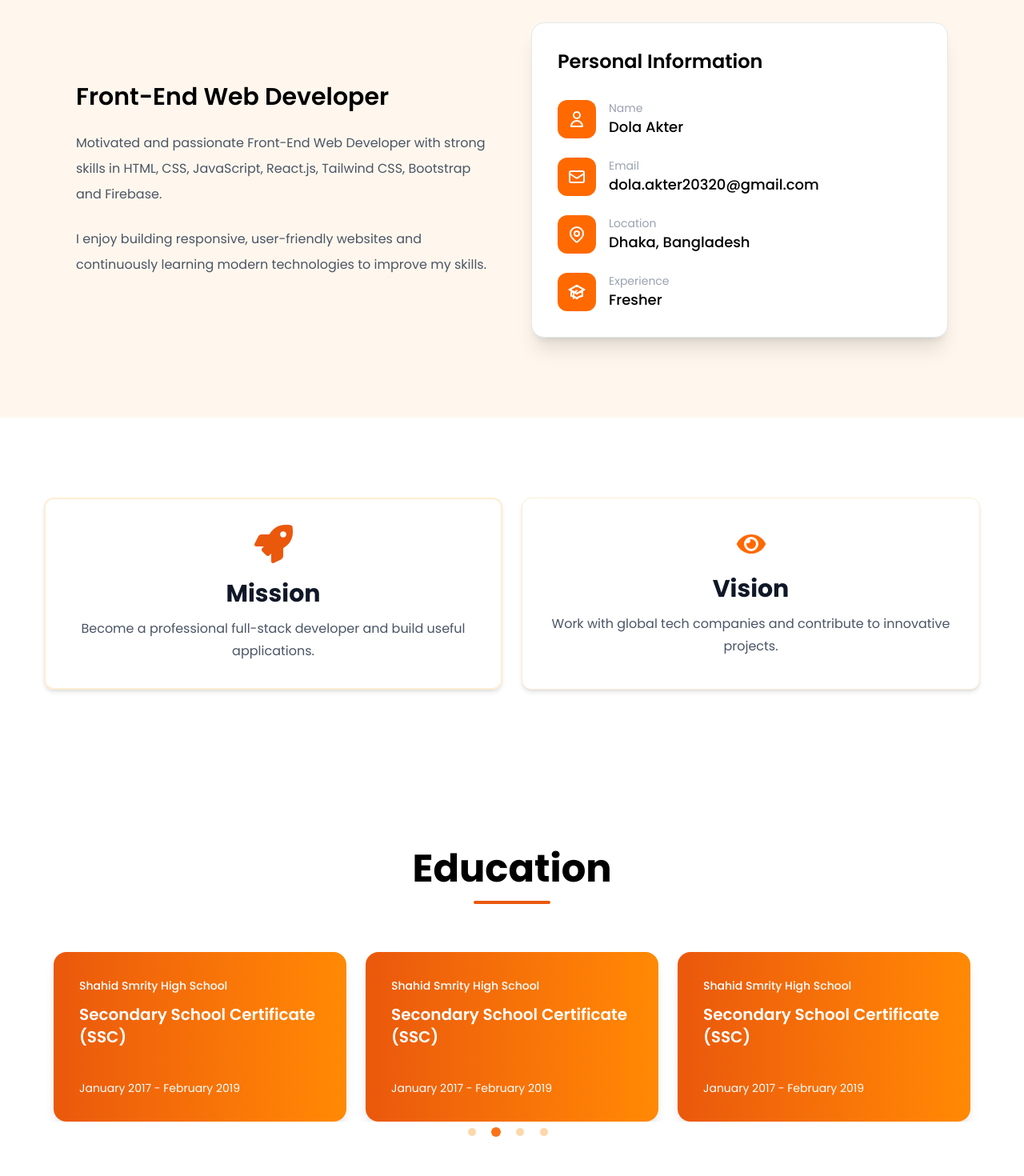
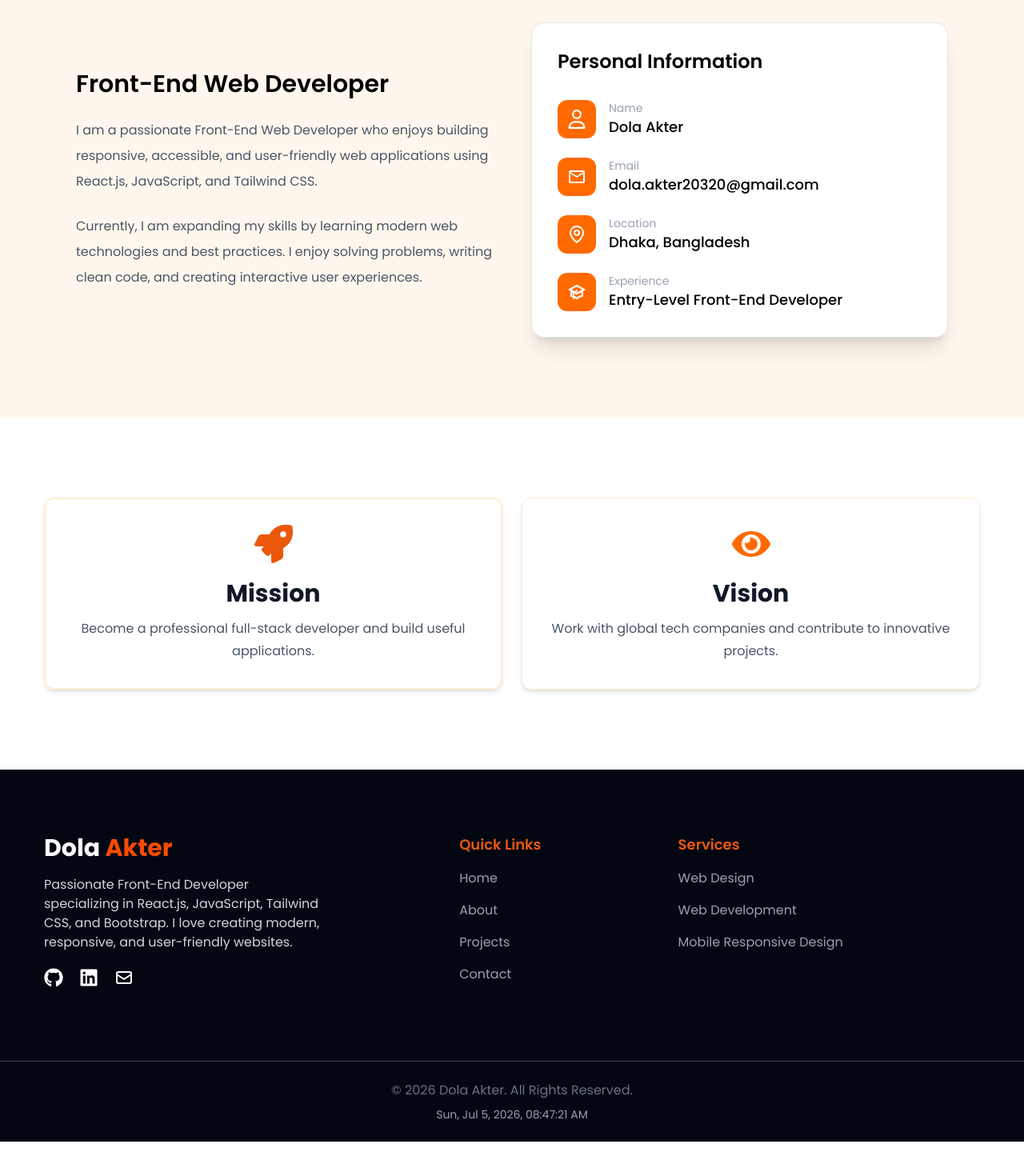
Before and after one commit to DOLA-DOLA-AKTER/Portfolio, a React (Vite) app: page /about in a window 1280 px wide. Shown: the part 220-1690 px from the top of the page at 80% size. After the commit the page ends 1647 px from the top, so only its background shows below. Built offline with nearby package versions, Linux system fonts and the light colour scheme; a web font is replaced by a local one.

Commit message:
responsive

```diff
--- a/src/Components/Abouts/Abouts.jsx
+++ b/src/Components/Abouts/Abouts.jsx
@@ -1,7 +1,37 @@
 import React from 'react'
-import { HiOutlineUser, HiOutlineMail, HiOutlineLocationMarker, HiOutlineAcademicCap } from "react-icons/hi";
+import { FaRegUser } from "react-icons/fa6";
+import { MdMailOutline } from "react-icons/md";
+import { GrLocation } from "react-icons/gr";
+import { HiOutlineAcademicCap } from "react-icons/hi";
 import { Container } from '../Container';
 import { SectionHeading } from '../SectionHeading';
+
+const personalInfo = [
+    {
+        id: 1,
+        icon: <FaRegUser className=" md:text-2xl text-lg" />,
+        title: "Name",
+        value: "Dola Akter",
+    },
+    {
+        id: 2,
+        icon: <MdMailOutline className=" md:text-2xl text-lg" />,
+        title: "Email",
+        value: "dola.akter20320@gmail.com",
+    },
+    {
+        id: 3,
+        icon: <GrLocation className=" md:text-2xl text-lg" />,
+        title: "Location",
+        value: "Dhaka, Bangladesh",
+    },
+    {
+        id: 4,
+        icon: <HiOutlineAcademicCap className=" md:text-2xl" />,
+        title: "Experience",
+        value: "Entry-Level Front-End Developer",
+    },
+];
 
 export const Abouts = () => {
     return (
@@ -26,14 +56,12 @@ export const Abouts = () => {
                             </h3>
 
                             <p className="text-gray-600 leading-8 mb-6">
-                                Motivated and passionate Front-End Web Developer with strong
-                                skills in HTML, CSS, JavaScript, React.js, Tailwind CSS,
-                                Bootstrap and Firebase.
+                                I am a passionate Front-End Web Developer who enjoys building responsive, accessible, and user-friendly web applications using React.js, JavaScript, and Tailwind CSS.
+
                             </p>
 
                             <p className="text-gray-600 leading-8">
-                                I enjoy building responsive, user-friendly websites and
-                                continuously learning modern technologies to improve my skills.
+                                Currently, I am expanding my skills by learning modern web technologies and best practices. I enjoy solving problems, writing clean code, and creating interactive user experiences.
                             </p>
 
                         </div>
@@ -46,62 +74,25 @@ export const Abouts = () => {
 
                             <div className="space-y-6">
 
-                                <div className="flex items-center gap-4">
+                                {
+                                    personalInfo.map((item) => (
+                                        <div key={item.id} className="flex items-center gap-4">
                                             <div className="bg-orange-500 text-white p-3 rounded-xl">
-                                        <HiOutlineUser className=" md:text-2xl text-lg" />
+                                                {item.icon}
                                             </div>
 
                                             <div>
-                                        <p className="text-gray-400 text-sm">Name</p>
-                                        <h4 className="md:text-lg text-base font-medium">
-                                            Dola Akter
+                                                <p className="text-gray-400 text-sm"> {item.title} </p>
+                                                <h4 className="md:text-lg text-base font-medium break-all">
+                                                    {item.value}
                                                 </h4>
                                             </div>
                                         </div>
+                                    ))
+                                }
 
-                                <div className="flex items-center gap-4">
-                                    <div className="bg-orange-500 text-white p-3 rounded-xl">
-                                        <HiOutlineMail className=" md:text-2xl text-lg" />
-                                    </div>
-
-                                    <div>
-                                        <p className="text-gray-400 text-sm">Email</p>
-                                        <h4 className="md:text-lg text-base font-medium break-all">
-                                            dola.akter20320@gmail.com
-                                        </h4>
                             </div>
                         </div>
-
-                                <div className="flex items-center gap-4">
-                                    <div className="bg-orange-500 text-white p-3 rounded-xl">
-                                        <HiOutlineLocationMarker  className=" md:text-2xl text-lg" />
-                                    </div>
-
-                                    <div>
-                                        <p className="text-gray-400 text-sm">Location</p>
-                                        <h4 className="md:text-lg text-base font-medium">
-                                            Dhaka, Bangladesh
-                                        </h4>
-                                    </div>
-                                </div>
-
-                                <div className="flex items-center gap-4">
-                                    <div className="bg-orange-500 text-white p-3 rounded-xl">
-                                        <HiOutlineAcademicCap  className=" md:text-2xl text-lg" />
-                                    </div>
-
-                                    <div>
-                                        <p className="text-gray-400 text-sm">Experience</p>
-                                        <h4 className="md:text-lg text-base font-medium">
-                                            Fresher
-                                        </h4>
-                                    </div>
-                                </div>
-
-                            </div>
-
-                        </div>
-
                     </div>
                 </div>
             </Container>
--- a/src/Components/Education/Education.jsx
+++ b/src/Components/Education/Education.jsx
@@ -4,6 +4,7 @@ import { SectionHeading } from "../SectionHeading";
 import "slick-carousel/slick/slick.css";
 import "slick-carousel/slick/slick-theme.css";
 import Slider from "react-slick";
+import { EducationCard } from "./EducationCard";
 
 
 export const Education = () => {
@@ -38,33 +39,6 @@ export const Education = () => {
 
     };
 
-    const educationData = [
-        {
-            id: 1,
-            institute: "Shahid Smrity High School",
-            degree: "Secondary School Certificate (SSC)",
-            duration: "January 2017 - February 2019",
-        },
-        {
-            id: 2,
-            institute: "Desh Polytechnic College",
-            degree: "Diploma In Engineering",
-            duration: "March 2022 - May 2016",
-        },
-        {
-            id: 3,
-            institute: "Milestone College",
-            degree: "Higher Secondary Certificate (HSC)",
-            duration: "March 2019 - November 2021",
-        },
-        {
-            id: 4,
-            institute: " Bangladesh University of Business and Technology",
-            degree: "B.Sc. in Computer Science and Engineering (CSE)",
-            duration: "Present",
-        },
-    ];
-
     return (
         <section>
             <Container className="">
@@ -76,94 +50,38 @@ export const Education = () => {
                     />
                 </div>
 
-
                 <div className="py-10 overflow-hidden" >
                     <Slider {...settings}>
-                            <div className="px-3">
-                                <div className="bg-linear-to-r from-orange to-orange-400 rounded-2xl p-8 text-white shadow-lg transition-all duration-300">
-                                    <p className="text-sm font-medium">
-                                        Shahid Smrity High School
-                                    </p>
-
-                                    <h3 className="text-xl font-semibold pt-3 pb-10">
-                                        Secondary School Certificate (SSC)
-                                    </h3>
-
-                                    <p className="text-sm">
-                                        January 2017 - February 2019
-                                    </p>
-                                </div>
+                            <div className="px-3 h-full">
+                                <EducationCard
+                                instituteName='Shahid Smrity High School'
+                                degree='Secondary School Certificate (SSC)'
+                                year='2017 - 2019'
+                                />
                             </div>
-                            <div className="px-3">
-                                <div className="bg-linear-to-r from-orange to-orange-400 rounded-2xl p-8 text-white shadow-lg transition-all duration-300">
-                                    <p className="text-sm font-medium">
-                                        Shahid Smrity High School
-                                    </p>
-
-                                    <h3 className="text-xl font-semibold pt-3 pb-10">
-                                        Secondary School Certificate (SSC)
-                                    </h3>
-
-                                    <p className="text-sm">
-                                        January 2017 - February 2019
-                                    </p>
-                                </div>
+                            <div className="px-3 h-full">
+                                <EducationCard
+                                instituteName='Desh Polytechnic College'
+                                degree='Diploma In Engineering'
+                                year='2022 - 2016'
+                                />
                             </div>
-                            <div className="px-3">
-                                <div className="bg-linear-to-r from-orange to-orange-400 rounded-2xl p-8 text-white shadow-lg transition-all duration-300">
-                                    <p className="text-sm font-medium">
-                                        Shahid Smrity High School
-                                    </p>
-
-                                    <h3 className="text-xl font-semibold pt-3 pb-10">
-                                        Secondary School Certificate (SSC)
-                                    </h3>
-
-                                    <p className="text-sm">
-                                        January 2017 - February 2019
-                                    </p>
-                                </div>
+                            <div className="px-3 h-full">
+                                <EducationCard
+                                instituteName='Milestone College'
+                                degree='Higher Secondary Certificate (HSC)'
+                                year='2019 - 2021'
+                                />
                             </div>
-                            <div className="px-3">
-                                <div className="bg-linear-to-r from-orange to-orange-400 rounded-2xl p-8 text-white shadow-lg transition-all duration-300">
-                                    <p className="text-sm font-medium">
-                                        Shahid Smrity High School
-                                    </p>
-
-                                    <h3 className="text-xl font-semibold pt-3 pb-10">
-                                        Secondary School Certificate (SSC)
-                                    </h3>
-
-                                    <p className="text-sm">
-                                        January 2017 - February 2019
-                                    </p>
-                                </div>
+                            <div className="px-3 h-full">
+                                <EducationCard
+                                instituteName='Bangladesh University of Business and Technology'
+                                degree='B.Sc. in Computer Science and Engineering (CSE)'
+                                year='Present'
+                                />
                             </div>
                     </Slider>
                 </div>
-
-                {/* Card */}
-                    {/* <div className=" bg-red-500">
-                        <Slider {...settings}>
-                        {educationData.map((item) => (
-                            <div key={item.id} className="px-3">
-                                <div className="bg-linear-to-r from-orange to-orange-400 rounded-2xl p-8 text-white shadow-lg transition-all duration-300">
-                                    <p className="text-sm font-medium">
-                                        {item.institute}
-                                    </p>
-
-                                    <h3 className="text-xl font-semibold pt-3 pb-10">
-                                        {item.degree}
-                                    </h3>
-
-                                    <p className="text-sm">
-                                        {item.duration}
-                                    </p>
-                                </div>
-                            </div>
-                        ))}
-                    </Slider>
-                    </div> */}
             </Container>
         </section>
     );
--- /dev/null
+++ b/src/Components/Education/EducationCard.jsx
@@ -0,0 +1,19 @@
+import React from 'react'
+
+export const EducationCard = ({instituteName, degree, year}) => {
+    return (
+        <div className="bg-linear-to-r from-orange to-orange-400 rounded-2xl p-8 text-white shadow-lg h-full flex flex-col">
+            <p className="text-sm font-medium ">
+             {instituteName}
+            </p>
+
+            <h3 className="text-xl font-semibold pt-3 pb-10">
+                {degree}
+            </h3>
+
+            <p className="text-sm">
+                {year}
+            </p>
+        </div>
+    )
+}
--- a/src/Components/Footer/Footer.jsx
+++ b/src/Components/Footer/Footer.jsx
@@ -1,16 +1,28 @@
-import React, { useState, useEffect }  from 'react'
-import { FaFacebookF, FaGithub, FaLinkedinIn, FaTwitter } from "react-icons/fa";
+import React, { useEffect, useState } from 'react'
 import { Container } from '../Container';
 import { NavLink } from 'react-router-dom';
+import { FaGithub } from "react-icons/fa6";
+import { FaLinkedin } from "react-icons/fa";
+import { HiOutlineMail } from "react-icons/hi";
+
 
 export const Footer = () => {
+    const year = new Date().getFullYear();
 
-    const [dateTime, setDateTime] = useState(new Date().toLocaleString());
+    const formatDateTime = () =>
+        new Date().toLocaleString("en-US", {
+            weekday: "short",
+            day: "numeric",
+            month: "short",
+            year: "numeric",
+            hour: "2-digit",
+            minute: "2-digit",
+            second: "2-digit",
+        });
 
+    const [dateTime, setDateTime] = useState(formatDateTime());
     const updateDateTime = () => {
-        const updateDate = new Date();
-        const dateTime = updateDate.toLocaleString();
-        setDateTime(dateTime);
+        setDateTime(formatDateTime());
     };
     useEffect(() => {
         const interval = setInterval(updateDateTime, 1000);
@@ -33,6 +45,15 @@ export const Footer = () => {
                             JavaScript, Tailwind CSS, and Bootstrap. I love creating modern,
                             responsive, and user-friendly websites.
                         </p>
+
+                        <div className='flex items-center gap-5 pt-5'>
+
+                            <a href="https://github.com/DOLA-DOLA-AKTER" target="_blank" rel="noopener noreferrer"><FaGithub className='text-white text-2xl hover:text-orange duration-300' /></a>
+                            <a href="https://www.linkedin.com/in/dola-akter-37906941a/" target="_blank" rel="noopener noreferrer"><FaLinkedin className='text-white text-2xl hover:text-orange duration-300' /></a>
+                            <a href="mailto:dola.akter20320@gmail.com"
+                            ><HiOutlineMail className='text-white text-2xl hover:text-orange duration-300' /></a>
+
+                        </div>
                     </div>
 
                     {/* Quick Links */}
@@ -76,26 +97,23 @@ export const Footer = () => {
                             Services
                         </h6>
 
-                        <a
-                            href="#home"
+                        <p
                             className="md:mb-4 mb-3 block text-gray-400 text-sm md:text-base duration-300 hover:pl-1 hover:text-orange"
                         >
                             Web Design
-                        </a>
+                        </p>
 
-                        <a
-                            href="#about"
+                        <p
                             className="md:mb-4 mb-3 block text-gray-400 text-sm md:text-base duration-300 hover:pl-1 hover:text-orange"
                         >
                             Web Development
-                        </a>
+                        </p>
 
-                        <a
-                            href="#projects"
+                        <p
                             className="md:mb-4 mb-3 block text-gray-400 text-sm md:text-base duration-300 hover:pl-1 hover:text-orange"
                         >
                             Mobile Responsive Design
-                        </a>
+                        </p>
                     </div>
 
                     <div className='hidden lg:block'></div>
@@ -104,7 +122,7 @@ export const Footer = () => {
             </Container>
             <div className="py-6 border-t border-gray-700 text-center">
                 <p className="text-sm md:text-base text-gray-500">
-                    © 2026 Dola Akter. All Rights Reserved.
+                    © {year} Dola Akter. All Rights Reserved.
                 </p>
 
                 <p className="pt-2 text-xs md:text-sm text-gray-400">
--- a/src/Components/MissionVision/MissionVision.jsx
+++ b/src/Components/MissionVision/MissionVision.jsx
@@ -1,7 +1,9 @@
-import { FaRocket, FaEye } from "react-icons/fa";
+import React from 'react'
+import { FaRocket } from "react-icons/fa";
+import { FaEye } from "react-icons/fa";
 import { Container } from "../Container";
 
-const MissionVision = () => {
+export const MissionVision = () => {
     return (
         <section>
             <Container>
@@ -22,7 +24,7 @@ const MissionVision = () => {
 
                     {/* Vision Card */}
                     <div className="bg-white border border-orange-100 rounded-xl p-8 shadow-md hover:border-orange-500 hover:-translate-y-2 hover:shadow-xl transition-all duration-300 flex flex-col items-center justify-center text-center">
-                        <FaEye className="text-4xl text-orange-500 mb-5 " />
+                        <FaEye className="text-5xl text-orange-500 mb-5 " />
 
                         <h3 className="md:text-3xl text-2xl font-bold text-gray-900 mb-3">
                             Vision
@@ -38,5 +40,3 @@ const MissionVision = () => {
         </section>
     );
 };
-
-export default MissionVision;
--- a/src/Components/Services/Services.jsx
+++ b/src/Components/Services/Services.jsx
@@ -2,7 +2,7 @@ import { FaLaptop, FaMobileAlt, FaPaintBrush } from "react-icons/fa";
 import { Container } from "../Container";
 import { SectionHeading } from "../SectionHeading";
 
-const Services = () => {
+export const Services = () => {
     const services = [
         {
             id: 1,
@@ -63,5 +63,3 @@ const Services = () => {
         </section>
     );
 };
-
-export default Services;
--- a/src/Pages/About.jsx
+++ b/src/Pages/About.jsx
@@ -1,16 +1,12 @@
 import React from 'react'
 import { Abouts } from '../Components/Abouts/Abouts'
-import MissionVision from '../Components/MissionVision/MissionVision'
-import  Services  from '../Components/Services/Services'
-import { Education } from '../Components/Education/Education'
+import { MissionVision } from '../Components/MissionVision/MissionVision'
 
 export const About = () => {
   return (
     <div>
       <Abouts/>
       <MissionVision/>
-      <Education/>
-      <Services/>
     </div>
   )
 }
--- a/src/Pages/Home.jsx
+++ b/src/Pages/Home.jsx
@@ -4,16 +4,18 @@ import { Abouts } from '../Components/Abouts/Abouts'
 import { Skill } from '../Components/Skill/Skill'
 import { Project } from '../Components/Projects/Project'
 import { Contacts } from '../Components/Contact/Contacts'
-import Services from '../Components/Services/Services'
+import { Services } from '../Components/Services/Services'
+import { Education } from '../Components/Education/Education'
 
 export const Home = () => {
   return (
     <div>
         <Hero/>
         <Abouts/>
+        <Education/>
+        <Services/>
         <Skill/>
         <Project/>
-        <Services/>
         <Contacts/>
     </div>
   )
--- a/src/main.jsx
+++ b/src/main.jsx
@@ -26,6 +26,6 @@ const router = createBrowserRouter([
 
 createRoot(document.getElementById('root')).render(
   <StrictMode>
-    <RouterProvider router={router} />,
+    <RouterProvider router={router} />
   </StrictMode>
 )
```
Also changed, not shown: src/Components/Hero/Hero.jsx (+18 -16 lines), src/Components/Navber/Navber.jsx (+15 -12 lines), src/Components/Skill/Skill.jsx (+5 -2 lines), 1 other file (tests, documents, lock files or other folders). Lines whose indentation alone changed are shown as unchanged.
